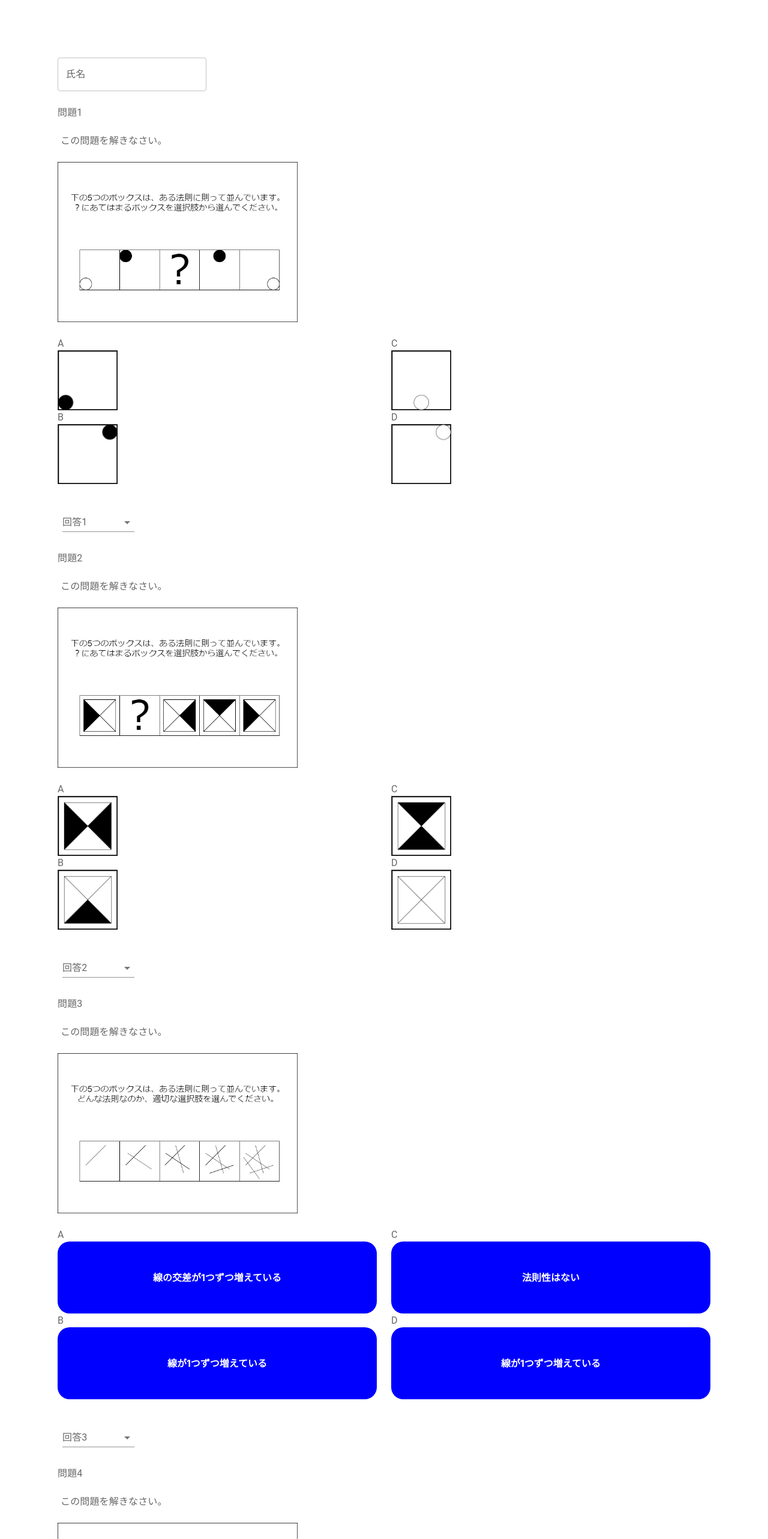
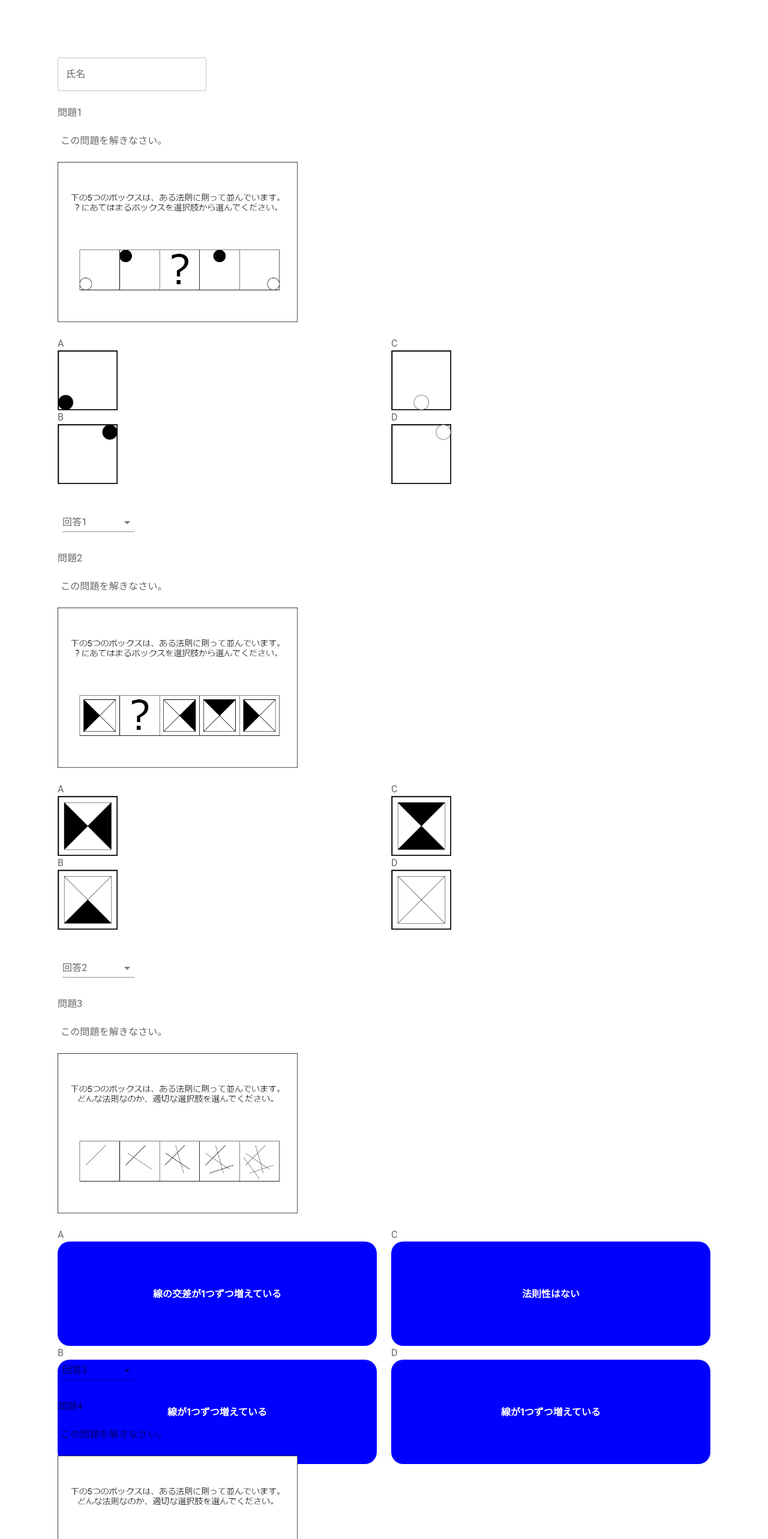
Before and after one commit to shu0603n/tekisei-shindan, a Next.js app: page / in a window 1280 px wide. Shown: the top 2566 px of the page at 60% size. Built offline with nearby package versions, Linux system fonts and the light colour scheme.

Commit message:
style.module.css を更新

```diff
--- a/app/components/style.module.css
+++ b/app/components/style.module.css
@@ -10,7 +10,7 @@
 
 .answerBox {
   width: 100%;
-  height: 120px;
+  height: 100%;
   color: white;
   border-radius: 20px;
   padding: 20px;
```
